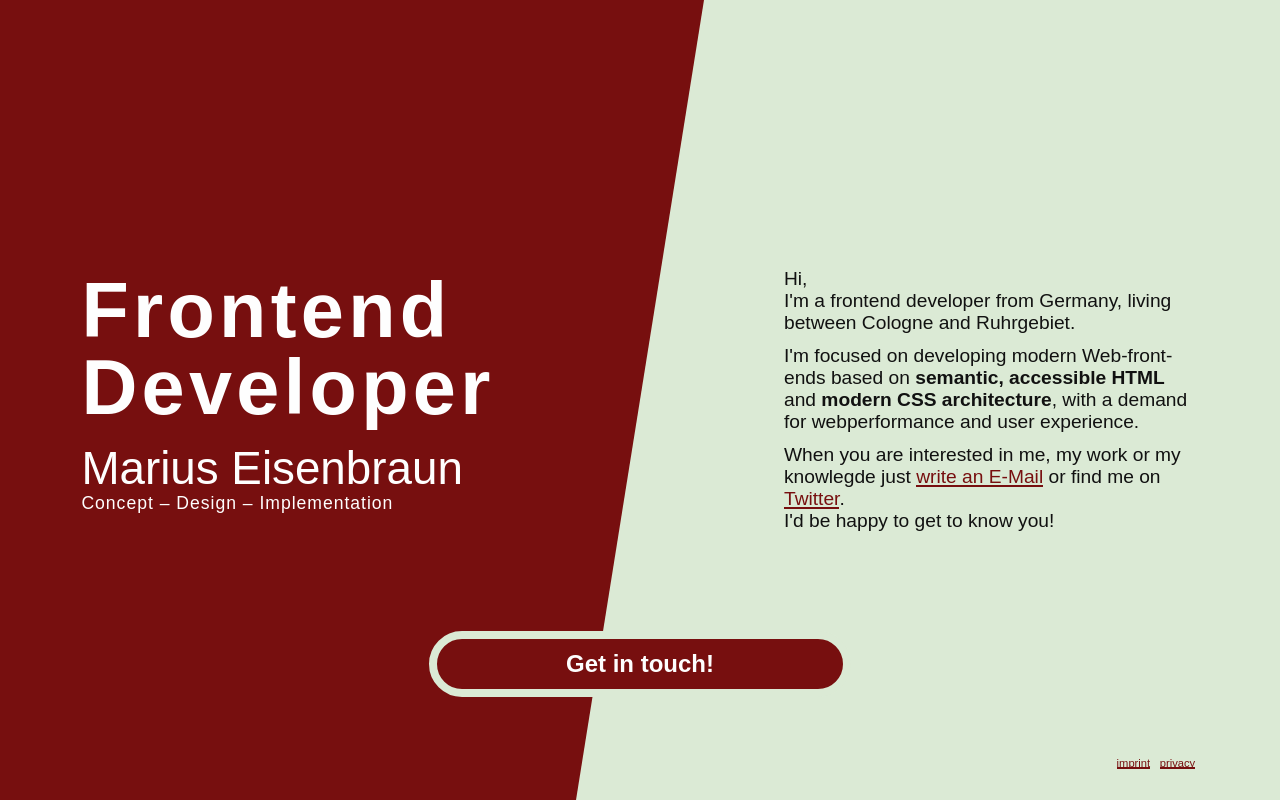
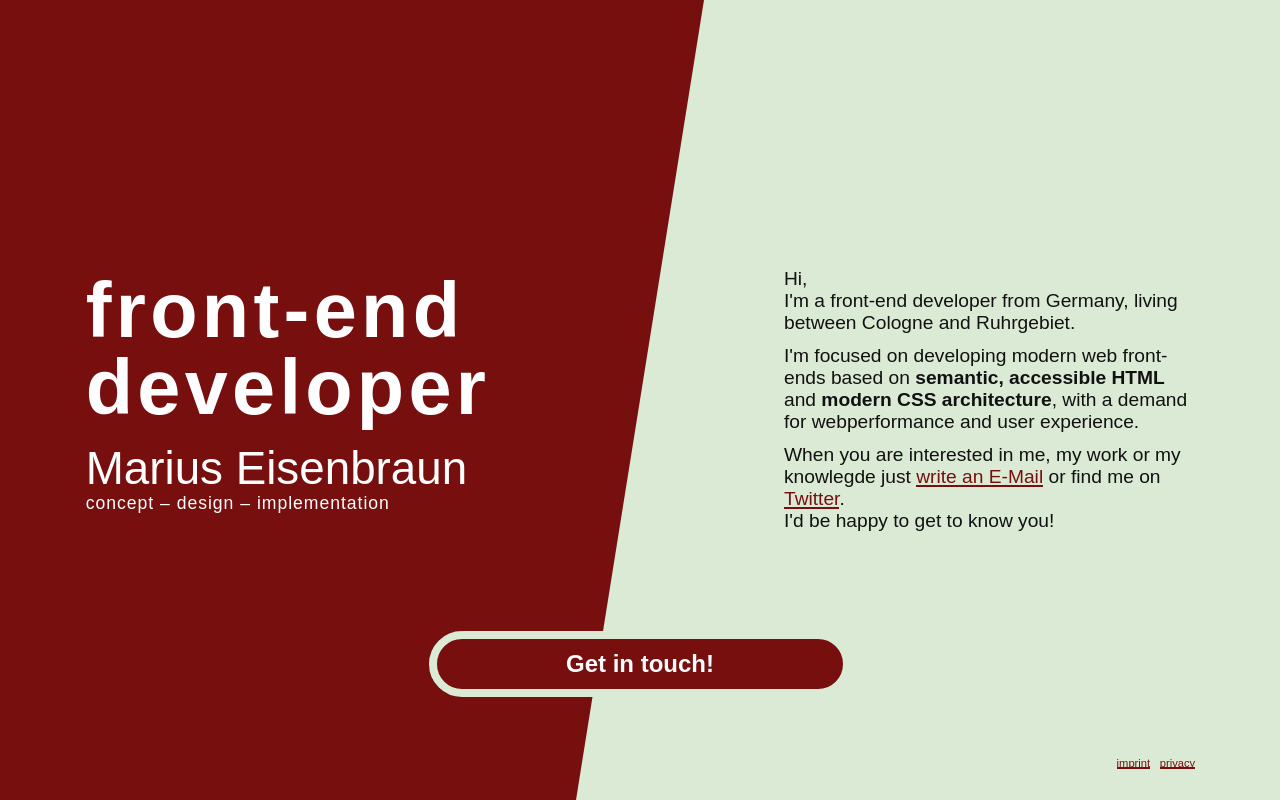
Before and after one commit to MariusE/eisenbraun.dev, a plain HTML site: page index.html in a window 1280 px wide. Drawn offline with Linux system fonts and the light colour scheme.

Commit message:
update wording + typos

```diff
--- a/index.html
+++ b/index.html
@@ -5,15 +5,15 @@
     <meta name="viewport" content="width=device-width, initial-scale=1.0" />
     <meta name="description" content="semantic HTML and modern CSS with a demand for webperformance and user experience">
     <meta http-equiv="X-UA-Compatible" content="ie=edge" />
-    <title>Marius Eisenbraun - modern Frontend Developer</title>
+    <title>Marius Eisenbraun - modern front-end developer</title>
     <link rel="stylesheet" href="assets/site.css">
   </head>
   <body>
     <header>
       <div class="content">
-        <h2>Frontend<br />Developer</h2>
+        <h2>front-end<br />developer</h2>
         <h1>Marius Eisenbraun</h1>
-        <h2 class="subline">Concept – Design – Implementation</h2>
+        <h2 class="subline">concept – design – implementation</h2>
       </div>
     </header>
     <div class="divider--diagonal"></div>
@@ -22,10 +22,10 @@
       <div class="content">
         <p>
           Hi,<br />
-          I'm a frontend developer from Germany, living between Cologne and Ruhrgebiet.
+          I'm a front-end developer from Germany, living between Cologne and Ruhrgebiet.
         </p>
         <p>
-          I'm focused on developing modern Web-frontends based on <strong>semantic, accessible HTML</strong> and <strong>modern CSS architecture</strong>, with a demand for webperformance and user experience.
+          I'm focused on developing modern web front-ends based on <strong>semantic, accessible HTML</strong> and <strong>modern CSS architecture</strong>, with a demand for webperformance and user experience.
         </p>
         <p>
           When you are interested in me, my work or my knowlegde just <a href="mailto:kontakt@marius-eisenbraun.de" target="_blank">write an E-Mail</a> or
```
